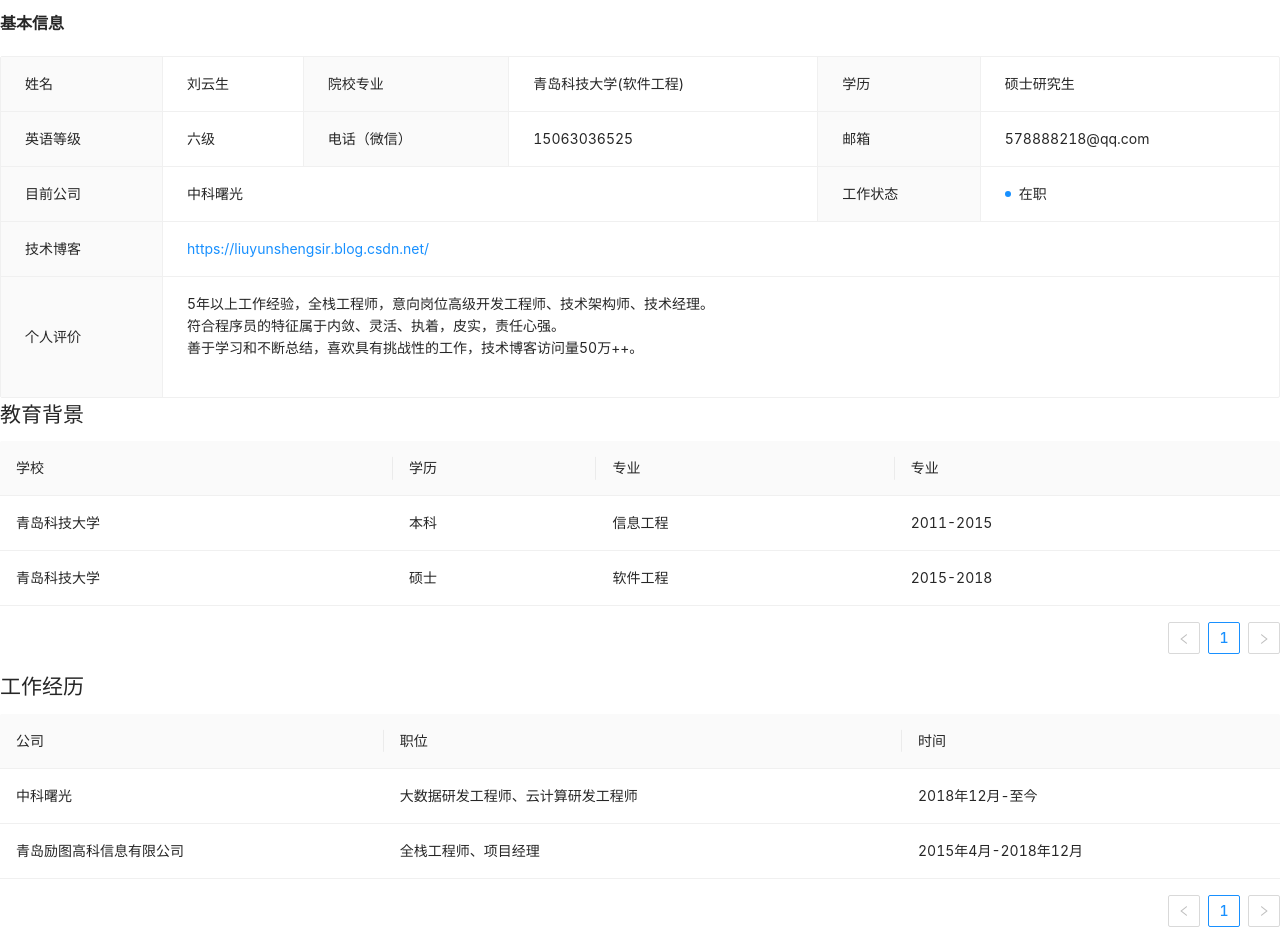
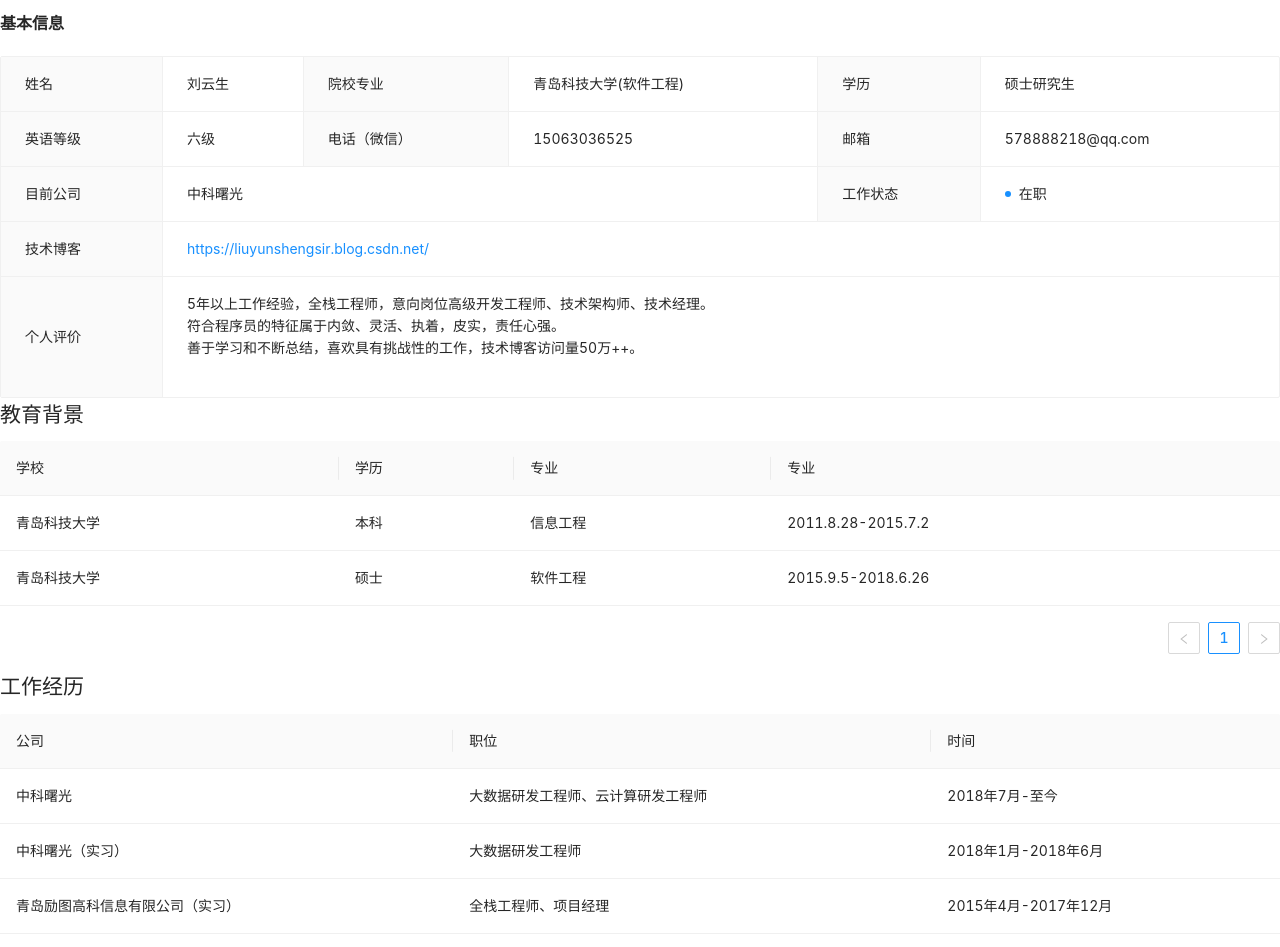
Before and after one commit to yunets/antd-mobile-learning, a React (Create React App) app: page / in a window 1280 px wide. Shown: the top 947 px of the page. Built offline with nearby package versions, Linux system fonts and the light colour scheme.

Commit message:
update 日期

```diff
--- a/src/page/info/CompanyHistory.js
+++ b/src/page/info/CompanyHistory.js
@@ -7,13 +7,19 @@ export class CompanyHistory extends React.Component {
       key: "1",
       school: "中科曙光",
       qualifications: "大数据研发工程师、云计算研发工程师",
-      learningTime: "2018年12月-至今"
+      learningTime: "2018年7月-至今"
     },
     {
-      key: "1",
-      school: "青岛励图高科信息有限公司",
+      key: "2",
+      school: "中科曙光（实习）",
+      qualifications: "大数据研发工程师",
+      learningTime: "2018年1月-2018年6月"
+    },
+    {
+      key: "3",
+      school: "青岛励图高科信息有限公司（实习）",
       qualifications: "全栈工程师、项目经理",
-      learningTime: "2015年4月-2018年12月"
+      learningTime: "2015年4月-2017年12月"
     }
   ];
 
--- a/src/page/info/School.js
+++ b/src/page/info/School.js
@@ -8,14 +8,14 @@ export class School extends React.Component {
       school: "青岛科技大学",
       qualifications: "本科",
       major: "信息工程",
-      learningTime: "2011-2015"
+      learningTime: "2011.8.28-2015.7.2"
     },
     {
       key: "1",
       school: "青岛科技大学",
       qualifications: "硕士",
       major: "软件工程",
-      learningTime: "2015-2018"
+      learningTime: "2015.9.5-2018.6.26"
     }
   ];
 
```
